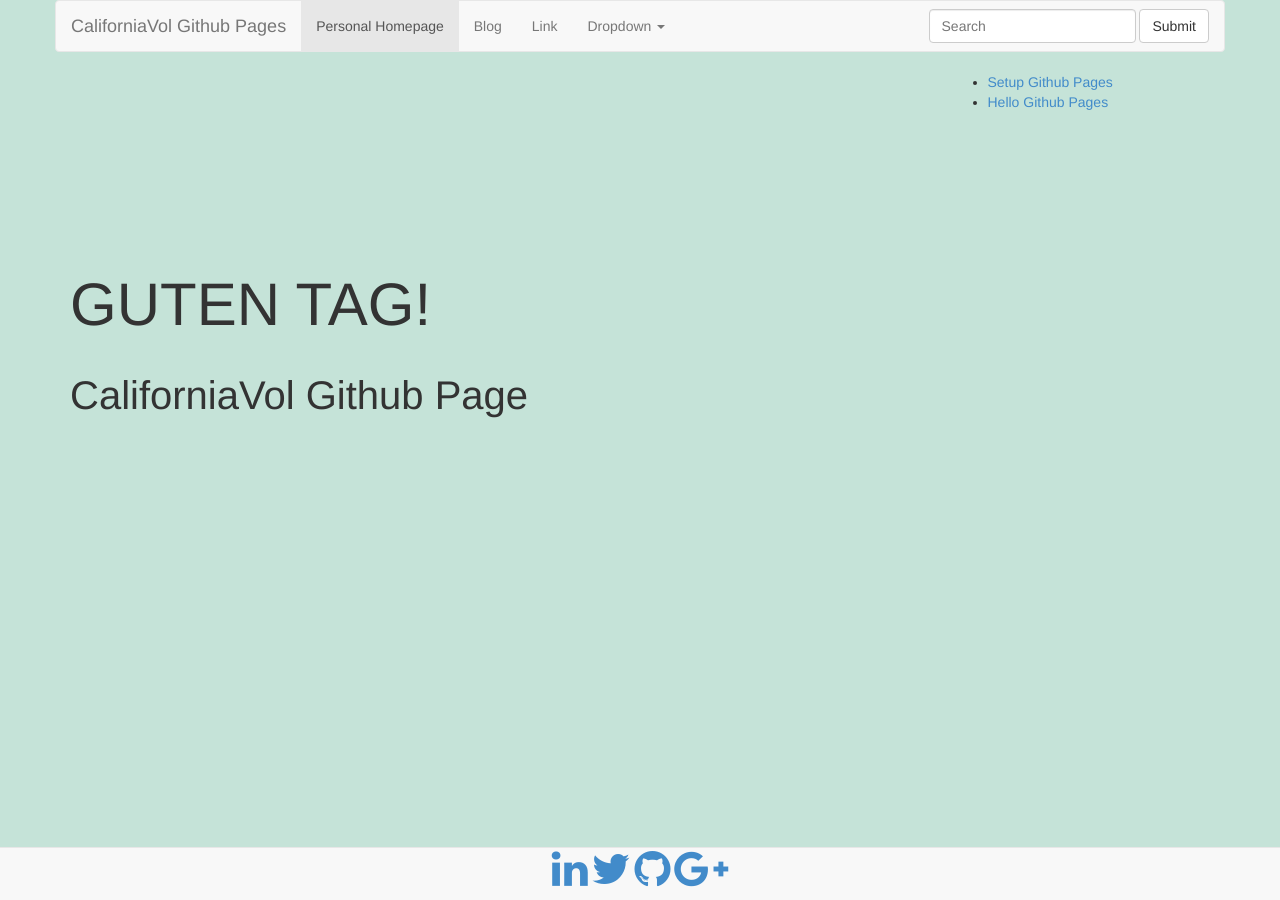
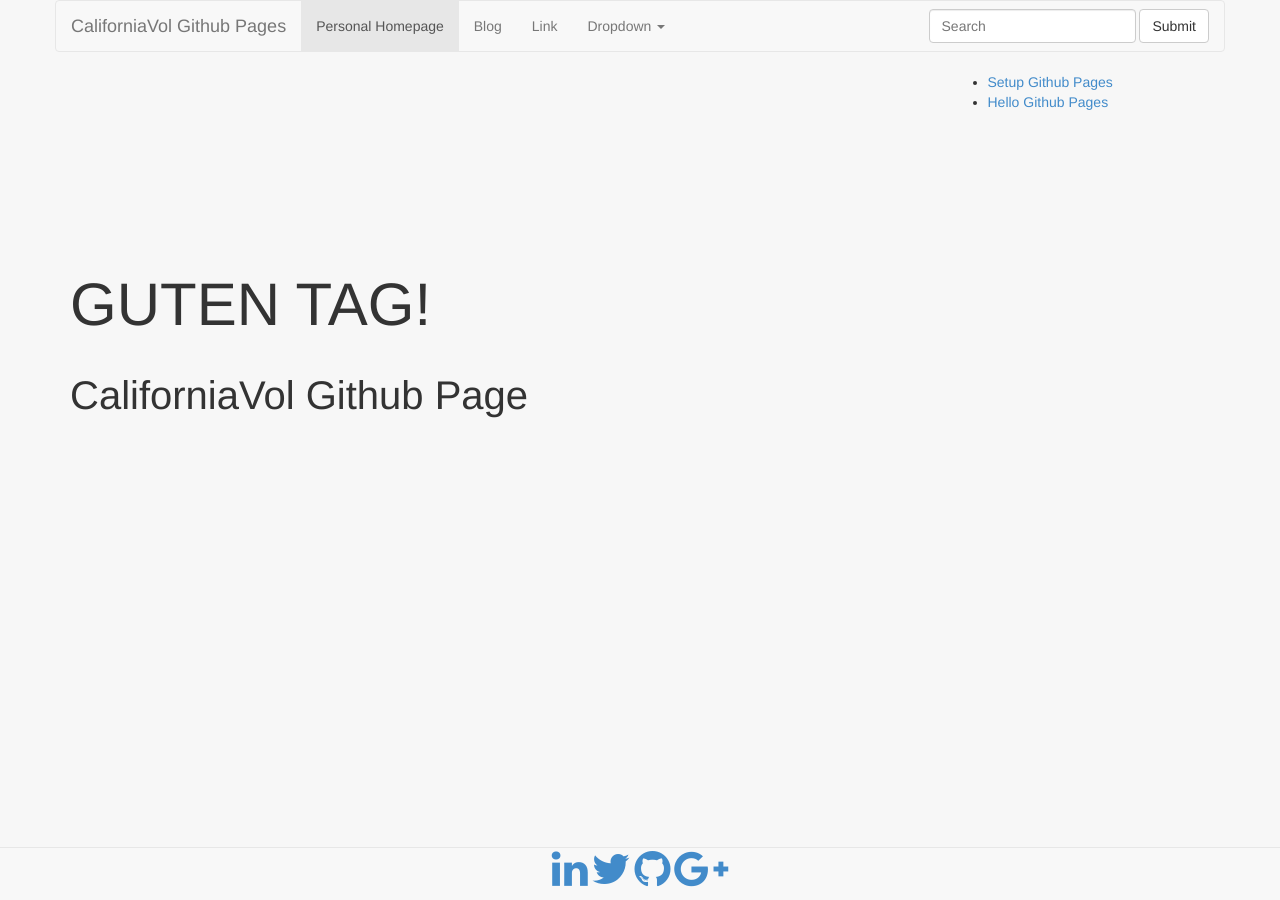
Before and after one commit to californiavol/californiavol.github.io, a Jekyll site: the page built from index.html, in a window 1280 px wide. Built offline with Jekyll 4.4.1, drawn with Linux system fonts in a browser that asks for light colours; nearby versions of some CDN libraries; Markdown is read by kramdown in place of the engine named in the settings.

Commit message:
changed background color to f7f7f7

```diff
--- a/css/main.css
+++ b/css/main.css
@@ -260,7 +260,7 @@ textarea {
 }
 body {
     font-family: 'Helvetica Neue', 'Helvetica', 'Arial';
-    background: #c5e3d8;
+    background: #f7f7f7;
 }
 h1.heading {
     font-weight: 100 !important;
```
